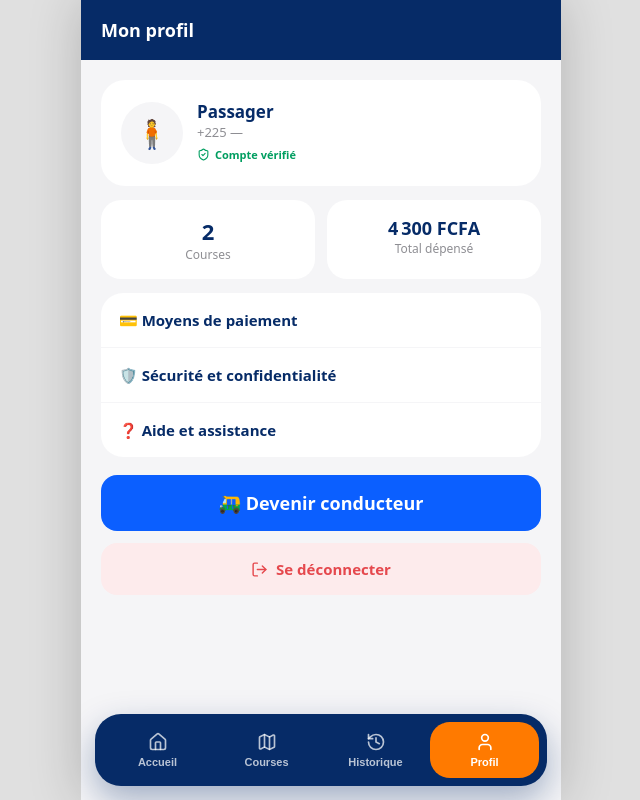
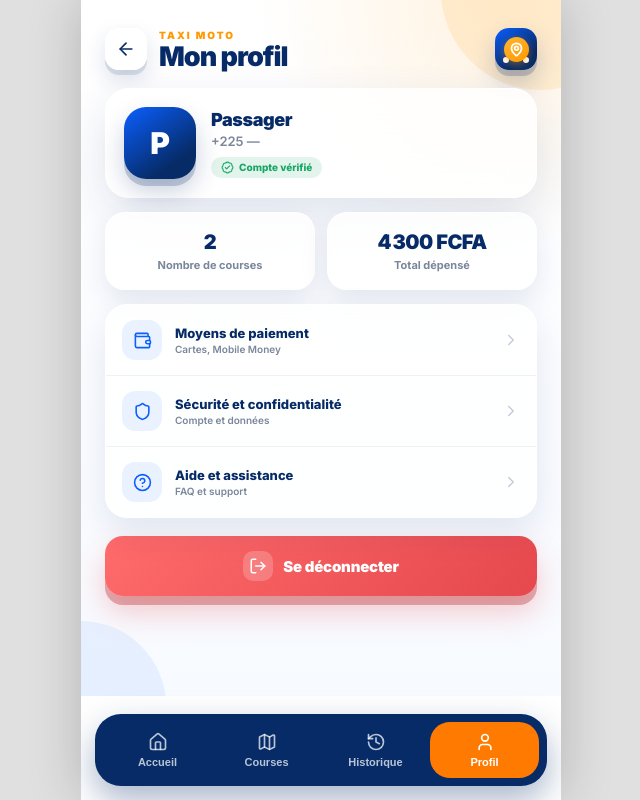
Before and after one commit to ouatthamed250-bit/taxi-moto, a React (Vite) app: page /passenger/profile in a window 1280 px wide. Shown: the whole page, without its empty margins (319-959 px from the left). Built offline with nearby package versions, Linux system fonts and the light colour scheme.

Commit message:
Profil passager refait design premium + retrait Devenir conducteur

```diff
--- /dev/null
+++ b/src/pages/passenger/Profile.css
@@ -0,0 +1,442 @@
+/* ==========================================================================
+   Passenger Profile — Taxi-Moto · style premium (cartes glass + boutons 3D)
+   Variables --taxi-* réutilisées (repli intégré). Classes préfixées profile-*.
+   ========================================================================== */
+
+.profile-page {
+  position: relative;
+  min-height: 100%;
+  width: 100%;
+  overflow: hidden;
+  padding: 22px 18px 28px;
+  background:
+    radial-gradient(circle at 88% 0%, rgba(255, 153, 0, 0.12), transparent 30%),
+    linear-gradient(180deg, #ffffff 0%, #f7faff 100%);
+  font-family: 'Inter', system-ui, -apple-system, 'Segoe UI', Roboto, sans-serif;
+  color: var(--taxi-navy, #062b67);
+}
+
+.profile-page,
+.profile-page * {
+  box-sizing: border-box;
+}
+
+/* ---------- DÉCOR DE FOND ---------- */
+.profile-bg-orb {
+  position: absolute;
+  pointer-events: none;
+  border-radius: 50%;
+}
+
+.profile-bg-orb--orange {
+  width: 200px;
+  height: 200px;
+  top: -110px;
+  right: -80px;
+  background: rgba(255, 153, 0, 0.12);
+}
+
+.profile-bg-orb--blue {
+  width: 170px;
+  height: 170px;
+  bottom: -95px;
+  left: -85px;
+  background: rgba(11, 95, 255, 0.07);
+}
+
+/* ---------- HEADER ---------- */
+.profile-topbar {
+  position: relative;
+  z-index: 2;
+  display: flex;
+  align-items: center;
+  gap: 12px;
+  margin-bottom: 18px;
+}
+
+.profile-back {
+  display: flex;
+  align-items: center;
+  justify-content: center;
+  width: 42px;
+  height: 42px;
+  flex: 0 0 42px;
+  border: 1px solid rgba(255, 255, 255, 0.9);
+  border-radius: 14px;
+  color: var(--taxi-navy, #062b67);
+  background: rgba(255, 255, 255, 0.85);
+  backdrop-filter: blur(14px);
+  -webkit-backdrop-filter: blur(14px);
+  box-shadow:
+    0 5px 0 rgba(6, 43, 103, 0.12),
+    0 10px 22px rgba(6, 43, 103, 0.14);
+  cursor: pointer;
+  transition:
+    transform 0.18s ease,
+    box-shadow 0.18s ease;
+}
+
+.profile-back:hover {
+  transform: translateY(-2px);
+}
+
+.profile-back:active {
+  transform: translateY(2px);
+  box-shadow: 0 2px 0 rgba(6, 43, 103, 0.12);
+}
+
+.profile-topbar-text {
+  display: flex;
+  flex-direction: column;
+  flex: 1;
+  min-width: 0;
+}
+
+.profile-topbar-eyebrow {
+  color: var(--taxi-orange, #ff9900);
+  font-size: 10px;
+  font-weight: 900;
+  letter-spacing: 2px;
+  text-transform: uppercase;
+}
+
+.profile-topbar-title {
+  margin: 2px 0 0;
+  color: var(--taxi-navy, #062b67);
+  font-size: 24px;
+  font-weight: 900;
+  letter-spacing: -1px;
+  line-height: 1;
+}
+
+.profile-logo {
+  position: relative;
+  display: flex;
+  align-items: center;
+  justify-content: center;
+  width: 42px;
+  height: 42px;
+  flex: 0 0 42px;
+  border-radius: 14px;
+  background: linear-gradient(145deg, #0b5fff, #062b67 70%);
+  box-shadow:
+    0 6px 0 rgba(6, 43, 103, 0.2),
+    0 12px 24px rgba(6, 43, 103, 0.22);
+}
+
+.profile-logo-pin {
+  position: relative;
+  z-index: 2;
+  display: flex;
+  align-items: center;
+  justify-content: center;
+  width: 25px;
+  height: 25px;
+  border-radius: 50%;
+  color: #fff;
+  background: linear-gradient(
+    145deg,
+    var(--taxi-orange-light, #ffb52e),
+    var(--taxi-orange, #ff9900)
+  );
+  box-shadow: 0 3px 8px rgba(255, 153, 0, 0.4);
+}
+
+.profile-logo-wheel {
+  position: absolute;
+  bottom: 7px;
+  width: 6px;
+  height: 6px;
+  border-radius: 50%;
+  background: #fff;
+}
+
+.profile-logo-wheel--one {
+  left: 8px;
+}
+
+.profile-logo-wheel--two {
+  right: 8px;
+}
+
+/* ---------- CARTE UTILISATEUR ---------- */
+.profile-card {
+  position: relative;
+  z-index: 2;
+  display: flex;
+  align-items: center;
+  gap: 15px;
+  padding: 18px;
+  border: 1px solid rgba(255, 255, 255, 0.9);
+  border-radius: 24px;
+  background: rgba(255, 255, 255, 0.82);
+  backdrop-filter: blur(18px);
+  -webkit-backdrop-filter: blur(18px);
+  box-shadow: var(--taxi-shadow, 0 18px 45px rgba(6, 43, 103, 0.12));
+}
+
+.profile-avatar {
+  display: flex;
+  align-items: center;
+  justify-content: center;
+  width: 64px;
+  height: 64px;
+  flex: 0 0 64px;
+  border-radius: 22px;
+  color: #fff;
+  font-size: 26px;
+  font-weight: 900;
+  background: linear-gradient(145deg, #0b5fff, #062b67 75%);
+  box-shadow:
+    0 7px 0 rgba(6, 43, 103, 0.2),
+    0 12px 24px rgba(6, 43, 103, 0.22);
+}
+
+.profile-identity {
+  display: flex;
+  flex-direction: column;
+  min-width: 0;
+}
+
+.profile-name {
+  color: var(--taxi-navy, #062b67);
+  font-size: 18px;
+  font-weight: 900;
+  letter-spacing: -0.4px;
+}
+
+.profile-phone {
+  margin-top: 3px;
+  color: var(--taxi-gray-500, #7a879b);
+  font-size: 13px;
+  font-weight: 600;
+}
+
+.profile-verified {
+  display: inline-flex;
+  align-items: center;
+  gap: 5px;
+  align-self: flex-start;
+  margin-top: 8px;
+  padding: 4px 10px;
+  border-radius: 999px;
+  color: #16a765;
+  background: rgba(22, 167, 101, 0.12);
+  font-size: 10px;
+  font-weight: 800;
+}
+
+/* ---------- STATS ---------- */
+.profile-stats {
+  position: relative;
+  z-index: 2;
+  display: grid;
+  grid-template-columns: 1fr 1fr;
+  gap: 12px;
+  margin-top: 14px;
+}
+
+.profile-stat {
+  display: flex;
+  flex-direction: column;
+  align-items: center;
+  gap: 4px;
+  padding: 17px 12px;
+  border: 1px solid rgba(255, 255, 255, 0.9);
+  border-radius: 20px;
+  background: rgba(255, 255, 255, 0.82);
+  backdrop-filter: blur(18px);
+  -webkit-backdrop-filter: blur(18px);
+  box-shadow: 0 12px 28px rgba(6, 43, 103, 0.1);
+  text-align: center;
+}
+
+.profile-stat strong {
+  color: var(--taxi-navy, #062b67);
+  font-size: 20px;
+  font-weight: 900;
+  letter-spacing: -0.5px;
+}
+
+.profile-stat span {
+  color: var(--taxi-gray-500, #7a879b);
+  font-size: 11px;
+  font-weight: 700;
+}
+
+/* ---------- OPTIONS ---------- */
+.profile-menu {
+  position: relative;
+  z-index: 2;
+  margin-top: 14px;
+  overflow: hidden;
+  border: 1px solid rgba(255, 255, 255, 0.9);
+  border-radius: 22px;
+  background: rgba(255, 255, 255, 0.82);
+  backdrop-filter: blur(18px);
+  -webkit-backdrop-filter: blur(18px);
+  box-shadow: 0 14px 34px rgba(6, 43, 103, 0.1);
+}
+
+.profile-menu-item {
+  display: flex;
+  align-items: center;
+  gap: 13px;
+  width: 100%;
+  padding: 15px 16px;
+  border: none;
+  border-bottom: 1px solid var(--taxi-gray-100, #eef2f7);
+  color: var(--taxi-navy, #062b67);
+  background: transparent;
+  cursor: pointer;
+  font-family: inherit;
+  text-align: left;
+  transition: background 0.18s ease;
+}
+
+.profile-menu-item:last-child {
+  border-bottom: none;
+}
+
+.profile-menu-item:hover {
+  background: rgba(11, 95, 255, 0.05);
+}
+
+.profile-menu-item:active {
+  background: rgba(11, 95, 255, 0.08);
+}
+
+.profile-menu-icon {
+  display: flex;
+  align-items: center;
+  justify-content: center;
+  width: 40px;
+  height: 40px;
+  flex: 0 0 40px;
+  border-radius: 13px;
+  color: var(--taxi-blue, #0b5fff);
+  background: rgba(11, 95, 255, 0.08);
+}
+
+.profile-menu-content {
+  display: flex;
+  flex-direction: column;
+  flex: 1;
+  min-width: 0;
+}
+
+.profile-menu-content strong {
+  color: var(--taxi-navy, #062b67);
+  font-size: 13px;
+  font-weight: 800;
+}
+
+.profile-menu-content small {
+  margin-top: 2px;
+  overflow: hidden;
+  color: var(--taxi-gray-500, #7a879b);
+  font-size: 10px;
+  font-weight: 600;
+  white-space: nowrap;
+  text-overflow: ellipsis;
+}
+
+.profile-menu-chevron {
+  flex: 0 0 auto;
+  color: #c3ccda;
+}
+
+/* ---------- DÉCONNEXION (bouton rouge 3D) ---------- */
+.profile-logout {
+  display: flex;
+  align-items: center;
+  justify-content: center;
+  gap: 10px;
+  width: 100%;
+  margin-top: 18px;
+  padding: 15px;
+  border: none;
+  border-radius: 18px;
+  color: #fff;
+  font-family: inherit;
+  font-size: 15px;
+  font-weight: 900;
+  letter-spacing: -0.2px;
+  background: linear-gradient(135deg, #ff6b6b 0%, #e5484d 100%);
+  box-shadow:
+    0 9px 0 rgba(180, 40, 45, 0.35),
+    0 16px 30px rgba(229, 72, 77, 0.28);
+  cursor: pointer;
+  transition:
+    transform 0.18s ease,
+    box-shadow 0.18s ease;
+}
+
+.profile-logout:hover {
+  transform: translateY(-2px);
+  box-shadow:
+    0 11px 0 rgba(180, 40, 45, 0.35),
+    0 19px 35px rgba(229, 72, 77, 0.3);
+}
+
+.profile-logout:active {
+  transform: translateY(4px);
+  box-shadow:
+    0 4px 0 rgba(180, 40, 45, 0.35),
+    0 8px 18px rgba(229, 72, 77, 0.26);
+}
+
+.profile-logout-icon {
+  display: flex;
+  align-items: center;
+  justify-content: center;
+  width: 30px;
+  height: 30px;
+  flex: 0 0 30px;
+  border-radius: 10px;
+  background: rgba(255, 255, 255, 0.2);
+}
+
+/* ---------- RESPONSIVE ---------- */
+@media (min-width: 600px) {
+  .profile-page {
+    padding: 28px 24px 34px;
+  }
+
+  .profile-avatar {
+    width: 72px;
+    height: 72px;
+    flex: 0 0 72px;
+    font-size: 30px;
+  }
+
+  .profile-topbar-title {
+    font-size: 27px;
+  }
+}
+
+@media (max-width: 360px) {
+  .profile-page {
+    padding: 18px 14px 24px;
+  }
+
+  .profile-topbar-title {
+    font-size: 21px;
+  }
+
+  .profile-menu-content small {
+    display: none;
+  }
+
+  .profile-stat strong {
+    font-size: 17px;
+  }
+}
+
+@media (prefers-reduced-motion: reduce) {
+  .profile-back,
+  .profile-menu-item,
+  .profile-logout {
+    transition: none;
+  }
+}
--- a/src/pages/passenger/Profile.tsx
+++ b/src/pages/passenger/Profile.tsx
@@ -1,9 +1,24 @@
 import { useNavigate } from 'react-router-dom';
-import { LogOut, ShieldCheck } from 'lucide-react';
+import {
+  ArrowLeft,
+  BadgeCheck,
+  ChevronRight,
+  HelpCircle,
+  LogOut,
+  MapPin,
+  Shield,
+  Wallet,
+} from 'lucide-react';
 import { Page } from '../../components/Page';
-import { Header } from '../../components/Header';
 import { COLORS, fcfa } from '../../theme';
 import { useApp } from '../../store/useApp';
+import './Profile.css';
+
+const OPTIONS = [
+  { icon: Wallet, label: 'Moyens de paiement', hint: 'Cartes, Mobile Money' },
+  { icon: Shield, label: 'Sécurité et confidentialité', hint: 'Compte et données' },
+  { icon: HelpCircle, label: 'Aide et assistance', hint: 'FAQ et support' },
+];
 
 export default function PassengerProfile() {
   const navigate = useNavigate();
@@ -12,151 +27,111 @@ export default function PassengerProfile() {
   const completed = passengerHistory.filter((ride) => ride.status === 'completed');
   const totalSpent = completed.reduce((sum, ride) => sum + ride.price, 0);
 
+  const displayName = userName || 'Passager';
+  const initial = displayName.trim().charAt(0).toUpperCase() || 'P';
+
   return (
-    <Page nav="passenger" background={COLORS.grayLight}>
-      <Header title="Mon profil" variant="navy" />
+    <Page nav="passenger" background={COLORS.white}>
+      <div className="profile-page">
 
-      <div style={{ padding: 20 }}>
-        <div
-          style={{
-            backgroundColor: COLORS.white,
-            borderRadius: 24,
-            padding: 20,
-            display: 'flex',
-            alignItems: 'center',
-            gap: 14,
-          }}
-        >
-          <div
-            style={{
-              width: 62,
-              height: 62,
-              borderRadius: '50%',
-              backgroundColor: COLORS.grayLight,
-              display: 'flex',
-              alignItems: 'center',
-              justifyContent: 'center',
-              fontSize: 28,
-            }}
+        {/* Background decoration */}
+        <div className="profile-bg-orb profile-bg-orb--orange" />
+        <div className="profile-bg-orb profile-bg-orb--blue" />
+
+        {/* ===== HEADER ===== */}
+        <header className="profile-topbar">
+          <button
+            type="button"
+            className="profile-back"
+            aria-label="Retour"
+            onClick={() => navigate('/passenger')}
           >
-            🧍
+            <ArrowLeft size={20} />
+          </button>
+
+          <div className="profile-topbar-text">
+            <span className="profile-topbar-eyebrow">Taxi Moto</span>
+            <h1 className="profile-topbar-title">Mon profil</h1>
           </div>
-          <div>
-            <div style={{ fontWeight: 800, color: COLORS.navy, fontSize: 17 }}>
-              {userName || 'Passager'}
+
+          <div className="profile-logo" aria-hidden="true">
+            <div className="profile-logo-pin">
+              <MapPin size={15} strokeWidth={2.8} />
             </div>
-            <div style={{ color: COLORS.gray, fontSize: 13 }}>{phone || '+225 —'}</div>
-            <div
-              style={{
-                marginTop: 6,
-                display: 'inline-flex',
-                alignItems: 'center',
-                gap: 5,
-                fontSize: 11,
-                fontWeight: 700,
-                color: COLORS.green,
-              }}
-            >
-              <ShieldCheck size={13} color={COLORS.green} /> Compte vérifié
-            </div>
+            <div className="profile-logo-wheel profile-logo-wheel--one" />
+            <div className="profile-logo-wheel profile-logo-wheel--two" />
           </div>
-        </div>
+        </header>
 
-        <div style={{ display: 'flex', gap: 12, marginTop: 14 }}>
-          <div
-            style={{
-              flex: 1,
-              backgroundColor: COLORS.white,
-              borderRadius: 20,
-              padding: 16,
-              textAlign: 'center',
-            }}
-          >
-            <div style={{ fontSize: 22, fontWeight: 800, color: COLORS.navy }}>
-              {completed.length}
-            </div>
-            <div style={{ fontSize: 12, color: COLORS.gray }}>Courses</div>
+        {/* ===== CARTE UTILISATEUR ===== */}
+        <section className="profile-card">
+          <div className="profile-avatar">{initial}</div>
+
+          <div className="profile-identity">
+            <strong className="profile-name">{displayName}</strong>
+            <span className="profile-phone">{phone || '+225 —'}</span>
+
+            <span className="profile-verified">
+              <BadgeCheck size={13} />
+              Compte vérifié
+            </span>
           </div>
-          <div
-            style={{
-              flex: 1,
-              backgroundColor: COLORS.white,
-              borderRadius: 20,
-              padding: 16,
-              textAlign: 'center',
-            }}
-          >
-            <div style={{ fontSize: 18, fontWeight: 800, color: COLORS.navy }}>
-              {fcfa(totalSpent)}
-            </div>
-            <div style={{ fontSize: 12, color: COLORS.gray }}>Total dépensé</div>
+        </section>
+
+        {/* ===== STATS ===== */}
+        <section className="profile-stats">
+          <div className="profile-stat">
+            <strong>{completed.length}</strong>
+            <span>Nombre de courses</span>
           </div>
-        </div>
 
-        <div
-          style={{
-            marginTop: 14,
-            backgroundColor: COLORS.white,
-            borderRadius: 22,
-            overflow: 'hidden',
-          }}
-        >
-          {[
-            { icon: '💳', label: 'Moyens de paiement' },
-            { icon: '🛡️', label: 'Sécurité et confidentialité' },
-            { icon: '❓', label: 'Aide et assistance' },
-          ].map((item, index) => (
-            <div
-              key={item.label}
-              style={{
-                padding: '17px 18px',
-                fontSize: 15,
-                color: COLORS.navy,
-                fontWeight: 600,
-                borderTop: index === 0 ? 'none' : `1px solid ${COLORS.grayLight}`,
-                cursor: 'pointer',
-              }}
-            >
-              {item.icon} {item.label}
-            </div>
-          ))}
-        </div>
+          <div className="profile-stat">
+            <strong>{fcfa(totalSpent)}</strong>
+            <span>Total dépensé</span>
+          </div>
+        </section>
 
-        <button
-          className="btn-primary"
-          type="button"
-          onClick={() => navigate('/register/driver')}
-          style={{ marginTop: 18, backgroundColor: COLORS.blue }}
-        >
-          🛺 Devenir conducteur
-        </button>
+        {/* ===== OPTIONS ===== */}
+        <nav className="profile-menu">
+          {OPTIONS.map((item) => {
+            const Icon = item.icon;
 
+            return (
+              <button
+                key={item.label}
+                type="button"
+                className="profile-menu-item"
+              >
+                <span className="profile-menu-icon">
+                  <Icon size={19} />
+                </span>
+
+                <span className="profile-menu-content">
+                  <strong>{item.label}</strong>
+                  <small>{item.hint}</small>
+                </span>
+
+                <ChevronRight size={18} className="profile-menu-chevron" />
+              </button>
+            );
+          })}
+        </nav>
+
+        {/* ===== DÉCONNEXION ===== */}
         <button
           type="button"
+          className="profile-logout"
           onClick={() => {
             logout();
             navigate('/');
           }}
-          style={{
-            marginTop: 12,
-            width: '100%',
-            display: 'flex',
-            alignItems: 'center',
-            justifyContent: 'center',
-            gap: 8,
-            padding: 16,
-            borderRadius: 16,
-            border: 'none',
-            backgroundColor: '#FDEBEC',
-            color: COLORS.red,
-            fontWeight: 700,
-            fontSize: 15,
-            fontFamily: 'inherit',
-            cursor: 'pointer',
-          }}
         >
-          <LogOut size={17} color={COLORS.red} /> Se déconnecter
+          <span className="profile-logout-icon">
+            <LogOut size={18} />
+          </span>
+          Se déconnecter
         </button>
+
       </div>
     </Page>
   );
```
